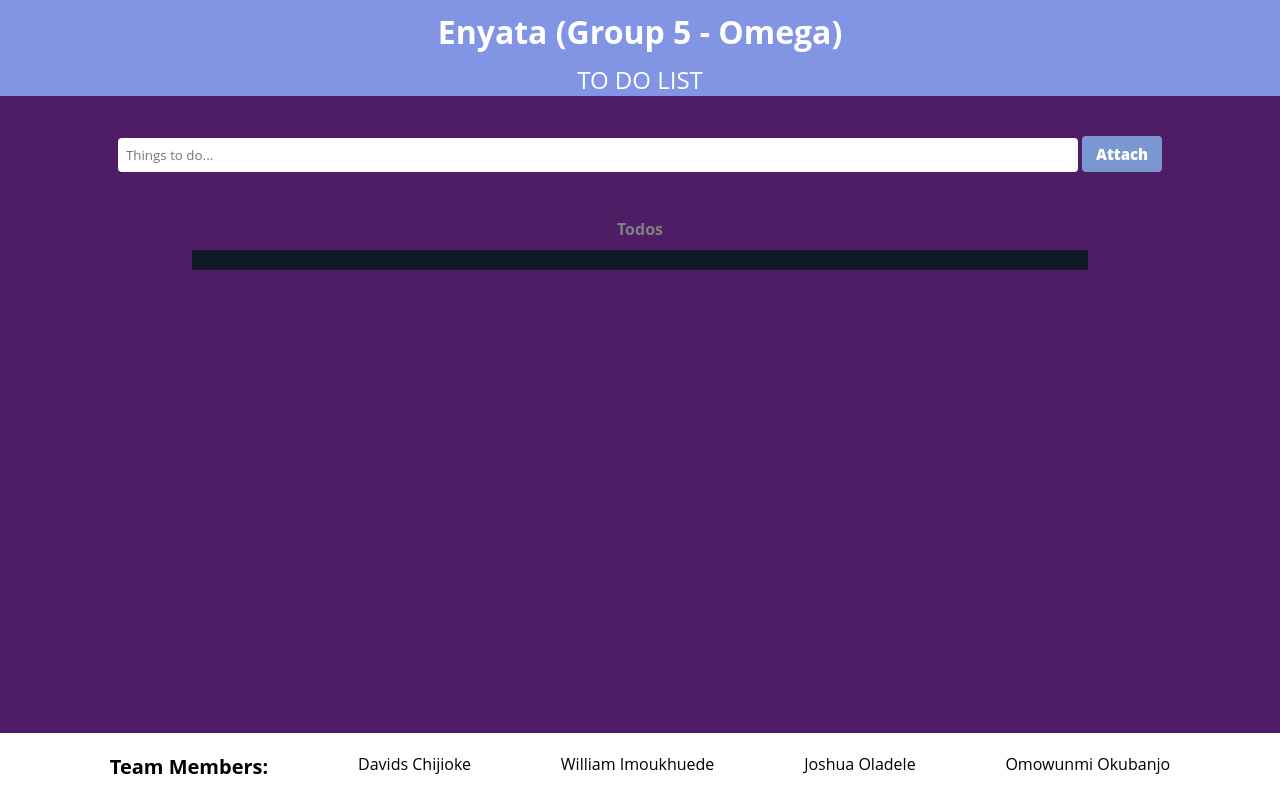
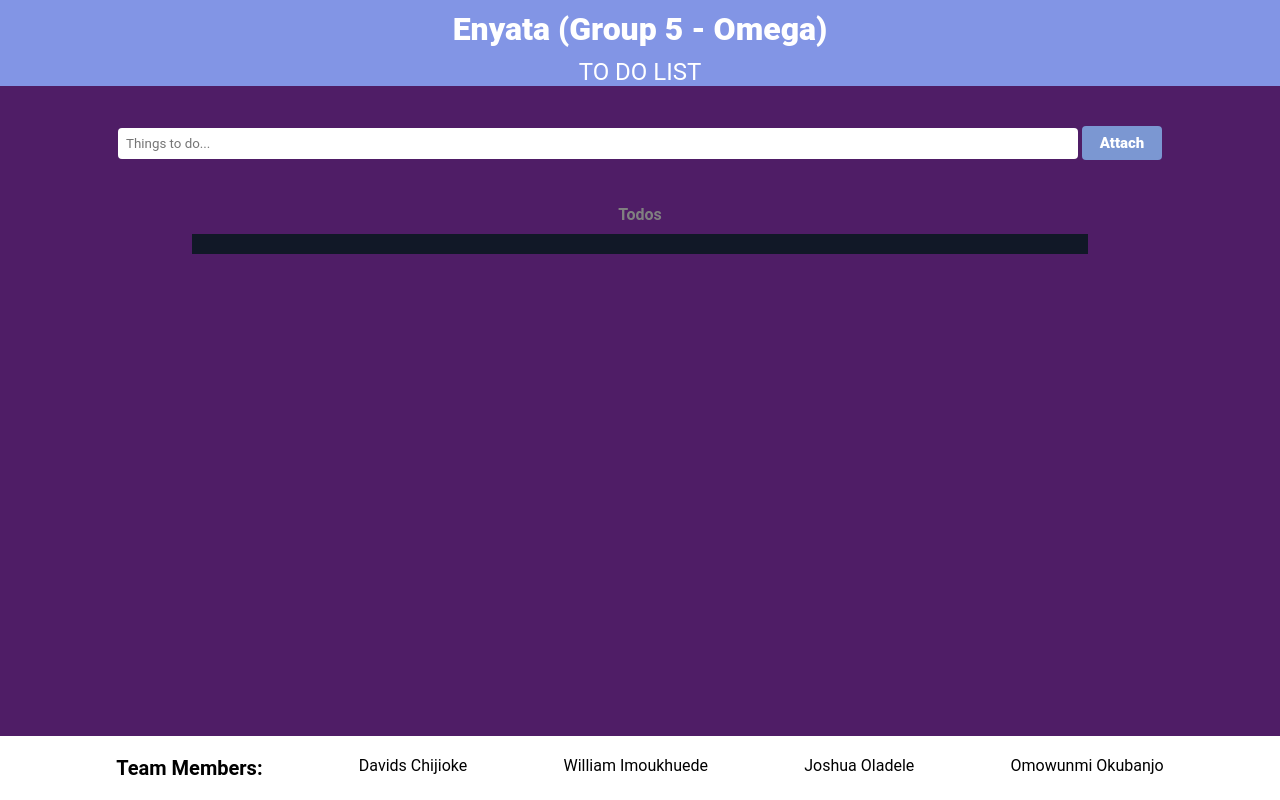
Before and after one commit to cj-prince/Todo_List-Enyata, a plain HTML site: page Index.html in a window 1280 px wide. Drawn offline with Linux system fonts and the light colour scheme.

```diff
--- a/style.css
+++ b/style.css
@@ -3,6 +3,8 @@
   box-sizing: border-box;
   font-family: 'Open Sans',
   sans-serif;
+  font-family: 'Inter', sans-serif;
+  font-family: 'Roboto', sans-serif;
 }
 
 
@@ -22,8 +24,8 @@ body{
 }
 .header h1{
   padding: 10px;
-  /* font-size: 10px; */
-  font-weight: 700;
+  font-size: 2rem;
+  font-weight: 800;
 }
 .header h2 {
   font-weight: 400;
```
